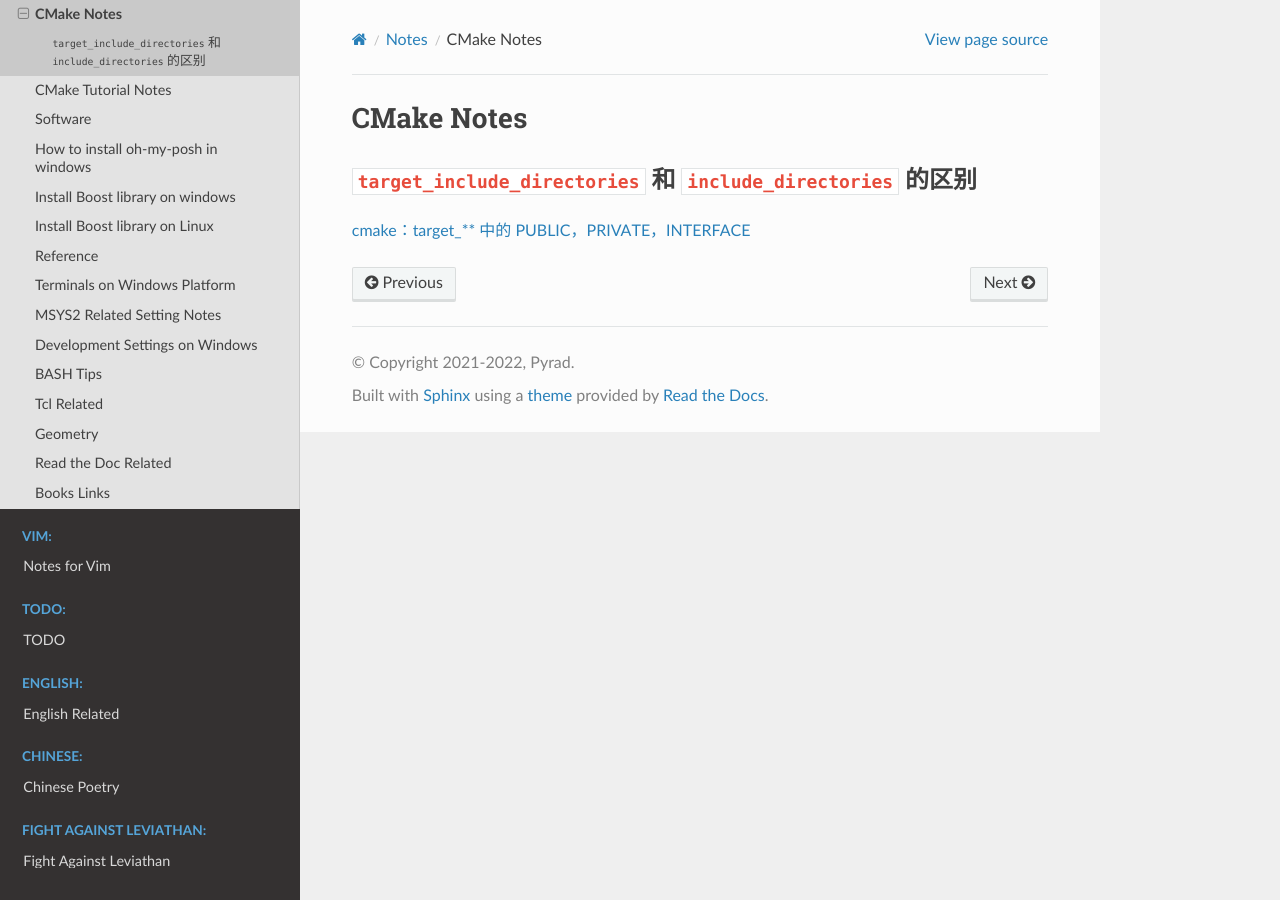
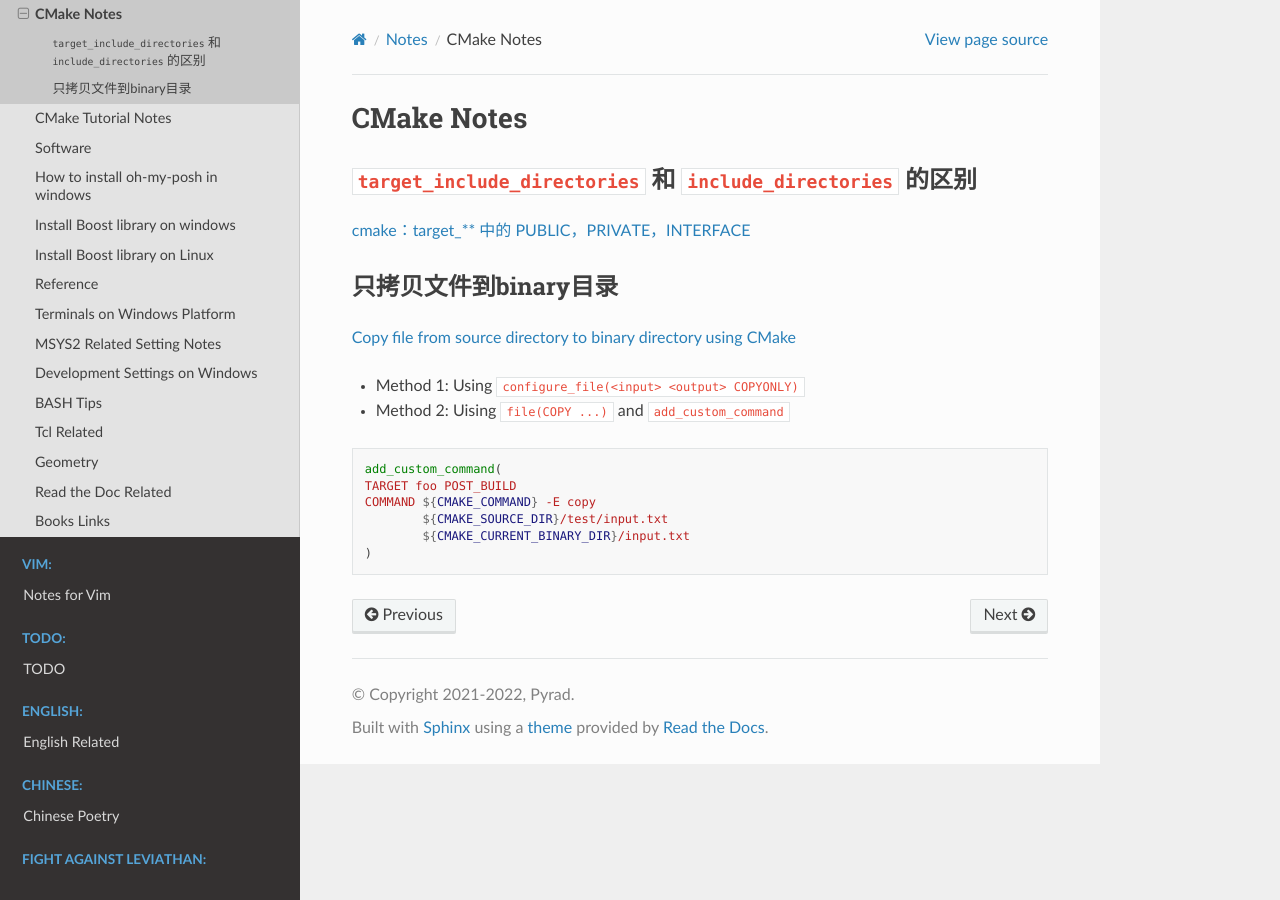
Before and after one commit to Pyrad/pyradnotes, a Sphinx documentation site: the page built from source/Notes/CMakeBasics.md, in a window 1280 px wide. Built offline with Sphinx 7.4.7 and the Read the Docs theme 2.0.0, drawn with Linux system fonts in a browser that asks for light colours.

Commit message:
CMake Copy files only to binary directory

````diff
--- a/source/Notes/CMakeBasics.md
+++ b/source/Notes/CMakeBasics.md
@@ -5,3 +5,19 @@
 ## `target_include_directories` 和 `include_directories` 的区别
 
 [cmake：target_** 中的 PUBLIC，PRIVATE，INTERFACE](https://zhuanlan.zhihu.com/p/82244559)
+
+
+## 只拷贝文件到binary目录
+
+[Copy file from source directory to binary directory using CMake](https://stackoverflow.com/questions/34799916/copy-file-from-source-directory-to-binary-directory-using-cmake)
+
+- Method 1: Using `configure_file(<input> <output> COPYONLY)`
+- Method 2: Uising `file(COPY ...)` and `add_custom_command`
+```cmake
+add_custom_command(
+TARGET foo POST_BUILD
+COMMAND ${CMAKE_COMMAND} -E copy
+        ${CMAKE_SOURCE_DIR}/test/input.txt
+        ${CMAKE_CURRENT_BINARY_DIR}/input.txt
+)
+```
````
